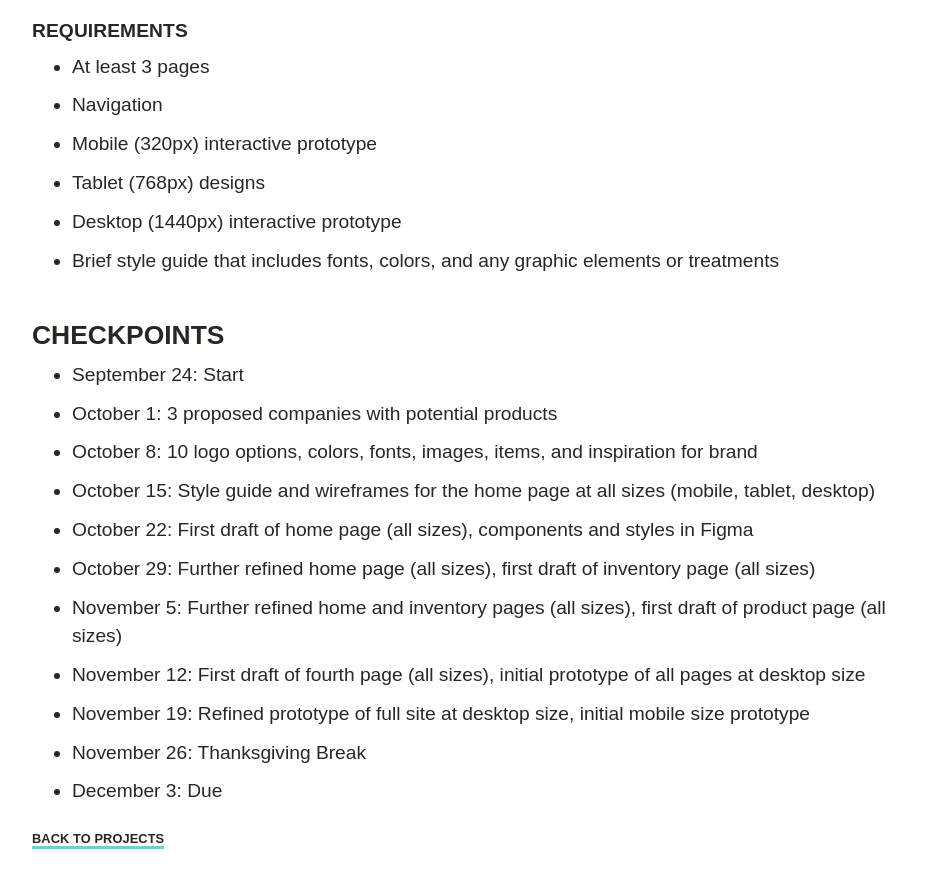
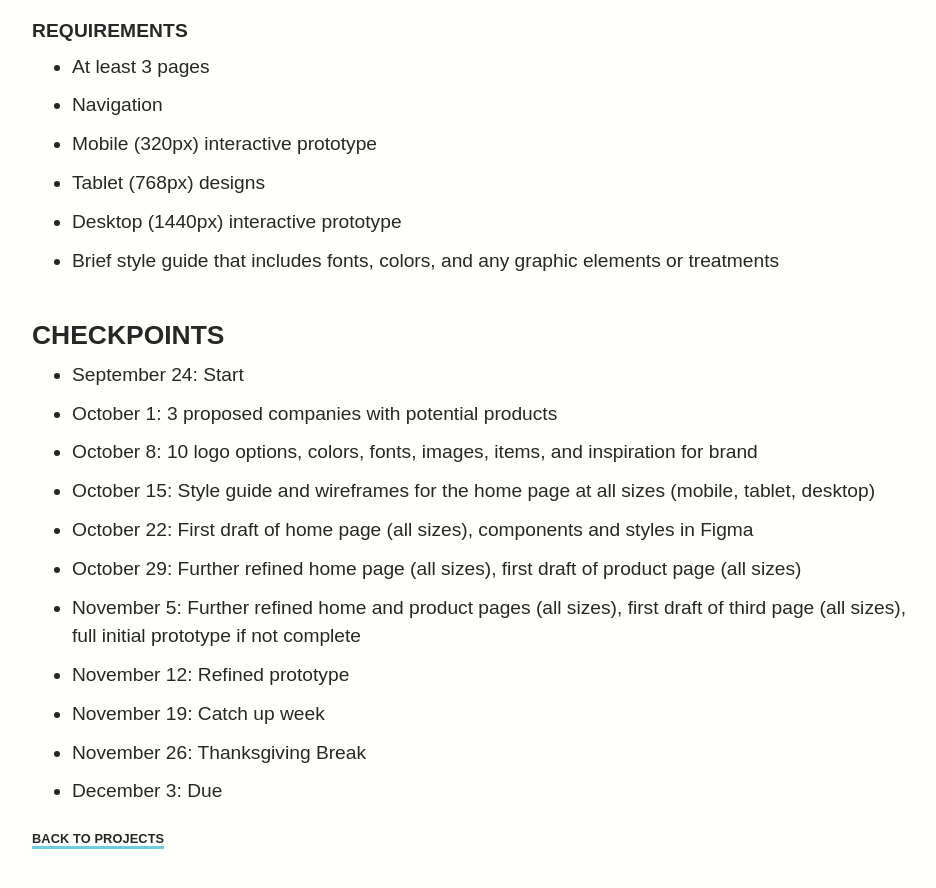
Before and after one commit to gmu-gd/web25-fall, a Jekyll site: the page built from _posts/projects/2025-09-26-p2.md, in a window 1280 px wide and 900 px high, scrolled down 654 px. Shown: the top 888 px of the window, without its empty margins (0-936 px from the left). Built offline with Jekyll 4.4.1, drawn with Linux system fonts in a browser that asks for light colours; some web fonts are replaced.

Commit message:
Update 2025-09-26-p2.md

```diff
--- a/_posts/projects/2025-09-26-p2.md
+++ b/_posts/projects/2025-09-26-p2.md
@@ -31,9 +31,9 @@ Design a responsive, three page site for a fictional retail company. You will cr
 * October 8: 10 logo options, colors, fonts, images, items, and inspiration for brand
 * October 15: Style guide and wireframes for the home page at all sizes (mobile, tablet, desktop)
 * October 22: First draft of home page (all sizes), components and styles in Figma
-* October 29: Further refined home page (all sizes), first draft of inventory page (all sizes)
-* November 5: Further refined home and inventory pages (all sizes), first draft of product page (all sizes)
-* November 12: First draft of fourth page (all sizes), initial prototype of all pages at desktop size
-* November 19: Refined prototype of full site at desktop size, initial mobile size prototype
+* October 29: Further refined home page (all sizes), first draft of product page (all sizes)
+* November 5: Further refined home and product pages (all sizes), first draft of third page (all sizes), full initial prototype if not complete
+* November 12: Refined prototype
+* November 19: Catch up week
 * November 26: Thanksgiving Break
 * December 3: Due
```
